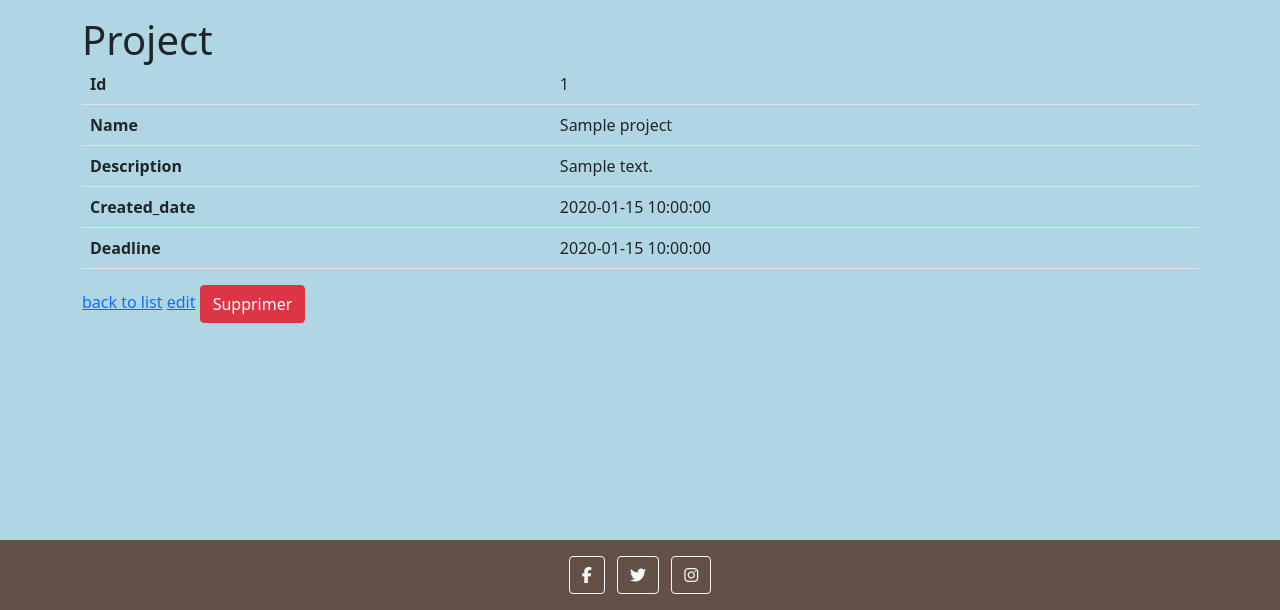
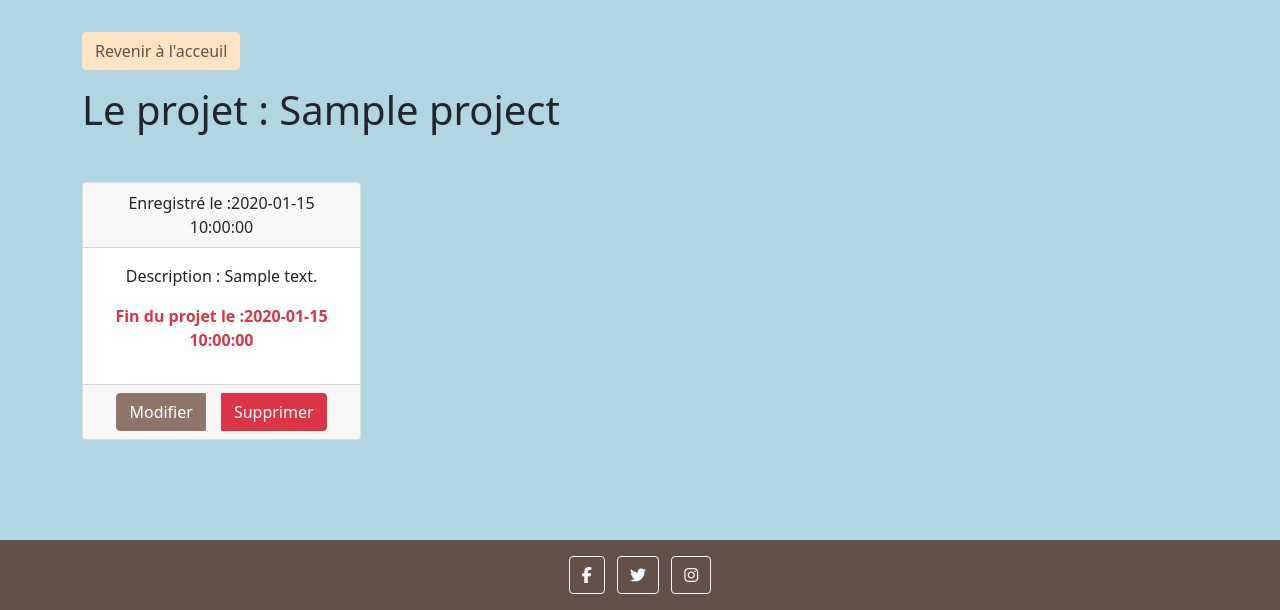
Before and after one commit to AlexisFioreCode/ToDoList_symfony, a Symfony app: template templates/project/show.html.twig in a window 1280 px wide. Shown: the part 190-800 px from the top of the page. Run offline with Twig, Linux system fonts and the light colour scheme; the template is opened without the code that fills it: most values are stand-ins (such as "Sample title", 1, 10 or a date in 2020); some libraries are stand-ins or nearby versions.

Commit message:
css for show one project

```diff
--- a/templates/project/show.html.twig
+++ b/templates/project/show.html.twig
@@ -1,38 +1,25 @@
 {% extends 'base.html.twig' %}
 
-{% block title %}Project{% endblock %}
+{% block title %}{{ project.name }}{% endblock %}
 
 {% block body %}
-    <h1>Project</h1>
-
-    <table class="table">
-        <tbody>
-            <tr>
-                <th>Id</th>
-                <td>{{ project.id }}</td>
-            </tr>
-            <tr>
-                <th>Name</th>
-                <td>{{ project.name }}</td>
-            </tr>
-            <tr>
-                <th>Description</th>
-                <td>{{ project.description }}</td>
-            </tr>
-            <tr>
-                <th>Created_date</th>
-                <td>{{ project.createdDate ? project.createdDate|date('Y-m-d H:i:s') : '' }}</td>
-            </tr>
-            <tr>
-                <th>Deadline</th>
-                <td>{{ project.deadline ? project.deadline|date('Y-m-d H:i:s') : '' }}</td>
-            </tr>
-        </tbody>
-    </table>
-
-    <a href="{{ path('project_index') }}">back to list</a>
-
-    <a href="{{ path('project_edit', {'id': project.id}) }}">edit</a>
-
-    <a  type="button" href="{{ path('project_delete', {'id': project.id}) }}"  class="btn btn-danger">Supprimer</a>
+    <a class="btn btn-light my-3" href="{{ path('project_index') }}">Revenir à l'acceuil</a>
+    <h1>Le projet : {{ project.name }}</h1>
+    <div class="col-sm-12 col-md-6 col-xl-3 py-5">
+        <div class="card text-center">
+            <div class="card-header">
+            Enregistré le :{{ project.createdDate ? project.createdDate|date('Y-m-d H:i:s') : '' }}</h6>
+            </div>
+            <div class="card-body">
+                <p class="card-text">Description : {{ project.description }}</p>
+               <p class='text-danger fw-bold'> Fin du projet le :{{ project.deadline ? project.deadline|date('Y-m-d H:i:s') : '' }} </p>
+            </div>
+            <div class="card-footer text-muted">
+                <div class="btn-group" role="group" aria-label="Basic outlined example">
+                    <a  type="button" href="{{ path('project_edit', {'id': project.id}) }}" class="btn btn-dark me-3">Modifier</a>
+                    <a  type="button" href="{{ path('project_delete', {'id': project.id}) }}"  class="btn btn-danger">Supprimer</a>
+                </div>
+            </div>
+        </div>
+    </div>
 {% endblock %}
```
